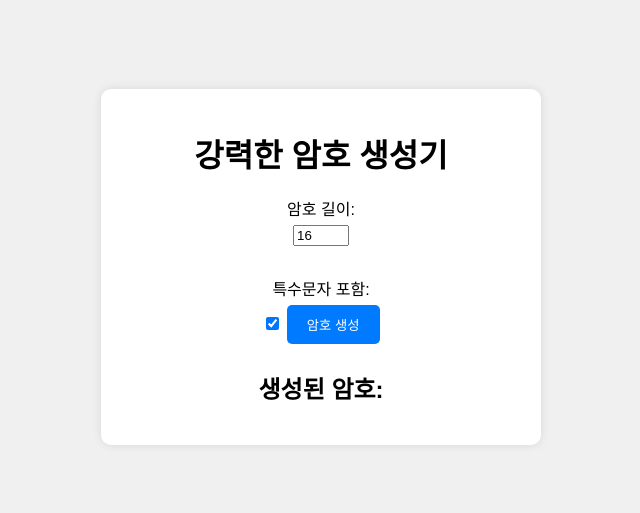
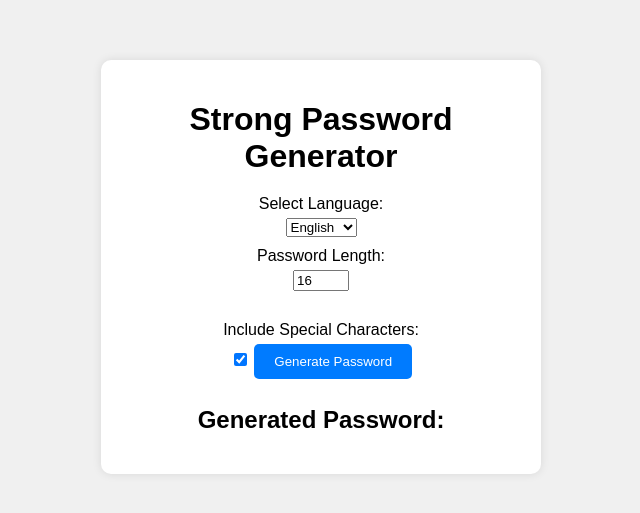
Before and after one commit to dllee/password-generator, a plain HTML site: page index.html in a window 1280 px wide. Shown: the part 133-646 px from the top of the page, without its empty margins (319-959 px from the left). Drawn offline with Linux system fonts and the light colour scheme.

Commit message:
Update index.html
ko -> en

```diff
--- a/index.html
+++ b/index.html
@@ -1,27 +1,33 @@
 <!DOCTYPE html>
-<html lang="ko">
+<html lang="en">
 <head>
     <meta charset="UTF-8">
     <meta name="viewport" content="width=device-width, initial-scale=1.0">
-    <title>강력한 암호 생성기</title>
+    <title>Strong Password Generator</title>
     <link rel="stylesheet" href="style.css">
-    <meta name="description" content="강력한 암호를 자동으로 생성해주는 도구. 암호 강도 설정 가능 (길이, 특수문자 포함 여부 등).">
-    <meta name="keywords" content="암호 생성기, 강력한 암호, 암호 생성, 특수문자 포함 암호, 암호 강도 설정">
+    <meta name="description" content="A tool to automatically generate strong passwords. Adjustable password strength (length, include special characters, etc.).">
+    <meta name="keywords" content="password generator, strong password, generate password, special characters, password strength, 암호 생성기, 강력한 암호, 암호 생성, 특수문자, contraseñas fuertes, generador de contraseñas">
     <meta name="author" content="Your Name">
 </head>
 <body>
     <div class="container">
-        <h1>강력한 암호 생성기</h1>
+        <h1 id="title">Strong Password Generator</h1>
+        <label for="language" id="language-label">Select Language:</label>
+        <select id="language" onchange="changeLanguage()">
+            <option value="en">English</option>
+            <option value="ko">한국어</option>
+            <option value="es">Español</option>
+        </select>
         <form>
-            <label for="length">암호 길이:</label>
+            <label for="length" id="length-label">Password Length:</label>
             <input type="number" id="length" min="4" max="64" value="16">
 
-            <label for="special">특수문자 포함:</label>
+            <label for="special" id="special-label">Include Special Characters:</label>
             <input type="checkbox" id="special" checked>
 
-            <button type="button" onclick="generatePassword()">암호 생성</button>
+            <button type="button" onclick="generatePassword()" id="generate-button">Generate Password</button>
         </form>
-        <h2>생성된 암호:</h2>
+        <h2 id="result-label">Generated Password:</h2>
         <p id="password"></p>
     </div>
     <script src="script.js"></script>
```
